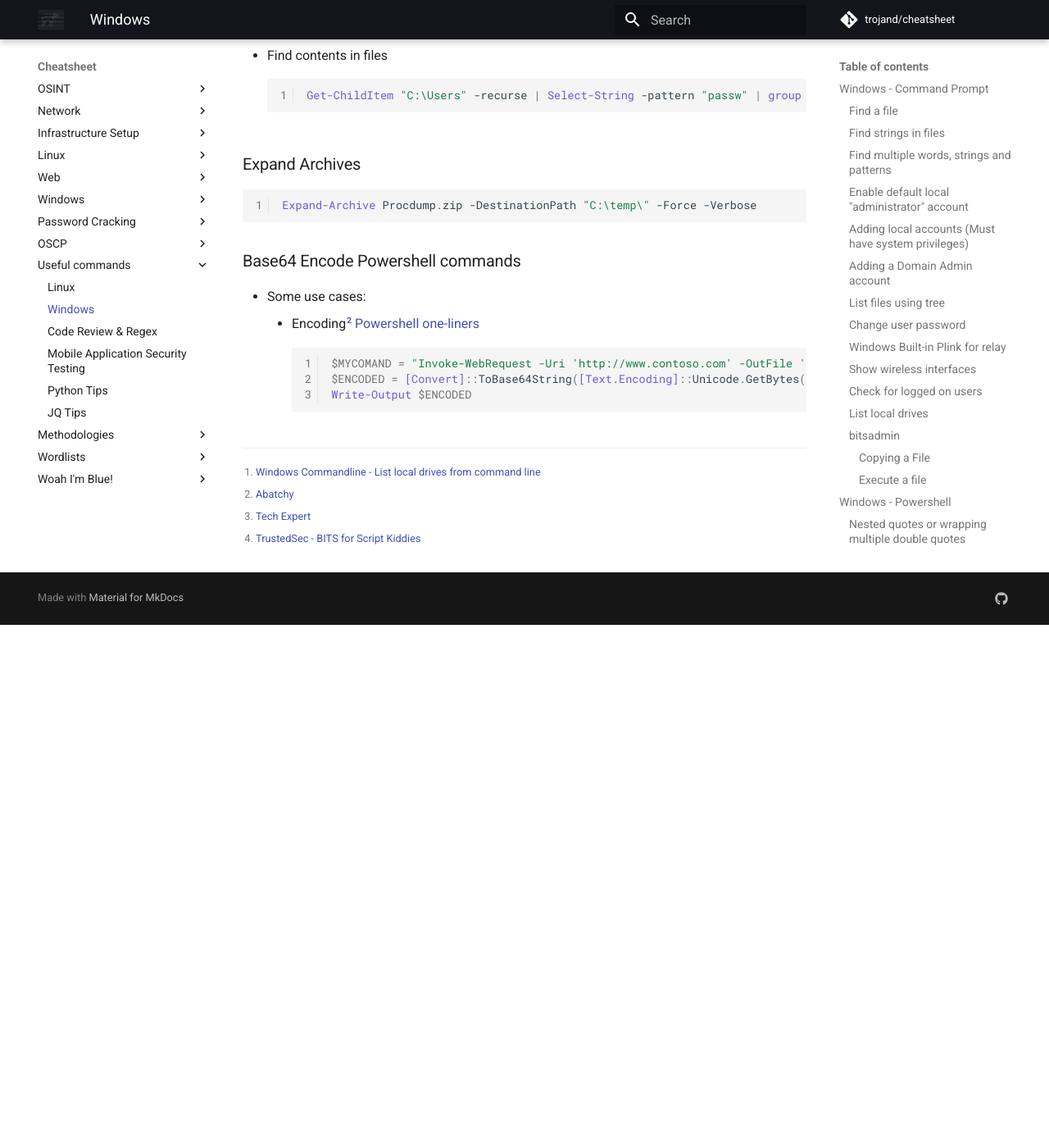
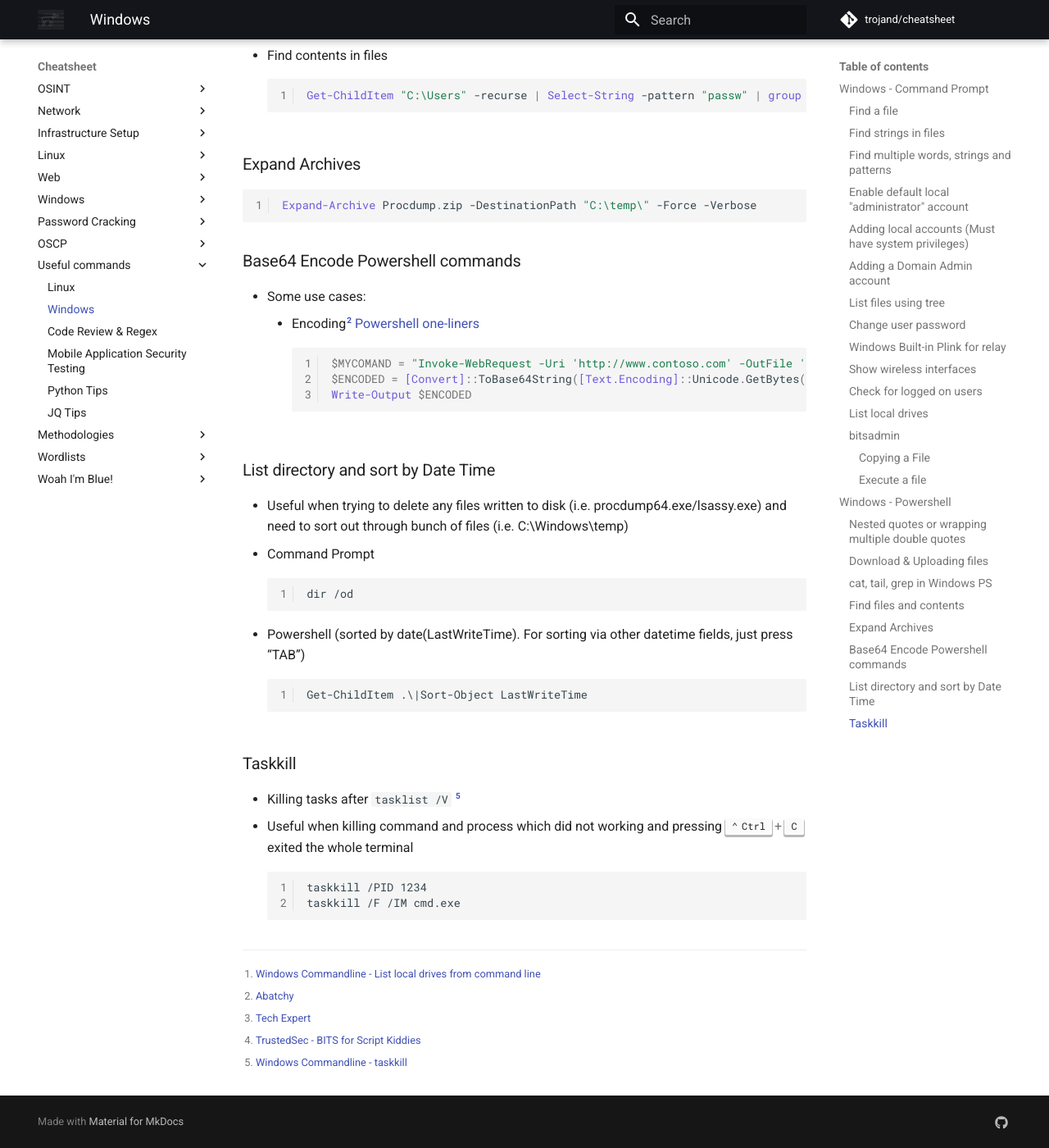
Before and after one commit to trojand/cheatsheet, an MkDocs documentation site: the page built from docs/Useful_Commands/Windows.md, in a window 1280 px wide and 1400 px high, scrolled down 4221 px. Shown: the whole window at 82% size. Built offline with MkDocs 1.6.1 and Material for MkDocs 9.7.7, drawn with Linux system fonts in a browser that asks for light colours; comment, search, counter and statistics services are not loaded; before the commit the page ends 4983 px from its top, so only the background shows below that.

Commit message:
Update Windows.md

````diff
--- a/docs/Useful_Commands/Windows.md
+++ b/docs/Useful_Commands/Windows.md
@@ -181,8 +181,27 @@ $ENCODED = [Convert]::ToBase64String([Text.Encoding]::Unicode.GetBytes($MYCOMMAN
 Write-Output $ENCODED
 ```
 
+### List directory and sort by Date Time
+* Useful when trying to delete any files written to disk (i.e. procdump64.exe/lsassy.exe) and need to sort out through bunch of files (i.e. C:\Windows\temp)
+* Command Prompt
+    ```
+    dir /od
+    ```
+* Powershell (sorted by date(LastWriteTime). For sorting via other datetime fields, just press “TAB”)
+    ```
+    Get-ChildItem .\|Sort-Object LastWriteTime
+    ```
+
+### Taskkill
+* Killing tasks after `tasklist /V` [^5]
+* Useful when killing command and process which did not working and pressing ++ctrl+c++ exited the whole terminal
+```
+taskkill /PID 1234
+taskkill /F /IM cmd.exe
+```
 
 [^1]: [Windows Commandline - List local drives from command line](https://www.windows-commandline.com/list-local-drives-command-line/)
 [^2]: [Abatchy](https://www.abatchy.com/2017/03/powershell-download-file-one-liners)
 [^3]: [Tech Expert](https://techexpert.tips/powershell/powershell-base64-encoding/)
 [^4]: [TrustedSec - BITS for Script Kiddies](https://www.trustedsec.com/blog/bits-for-script-kiddies/)
+[^5]: [Windows Commandline - taskkill](https://www.windows-commandline.com/taskkill-kill-process/)
````
